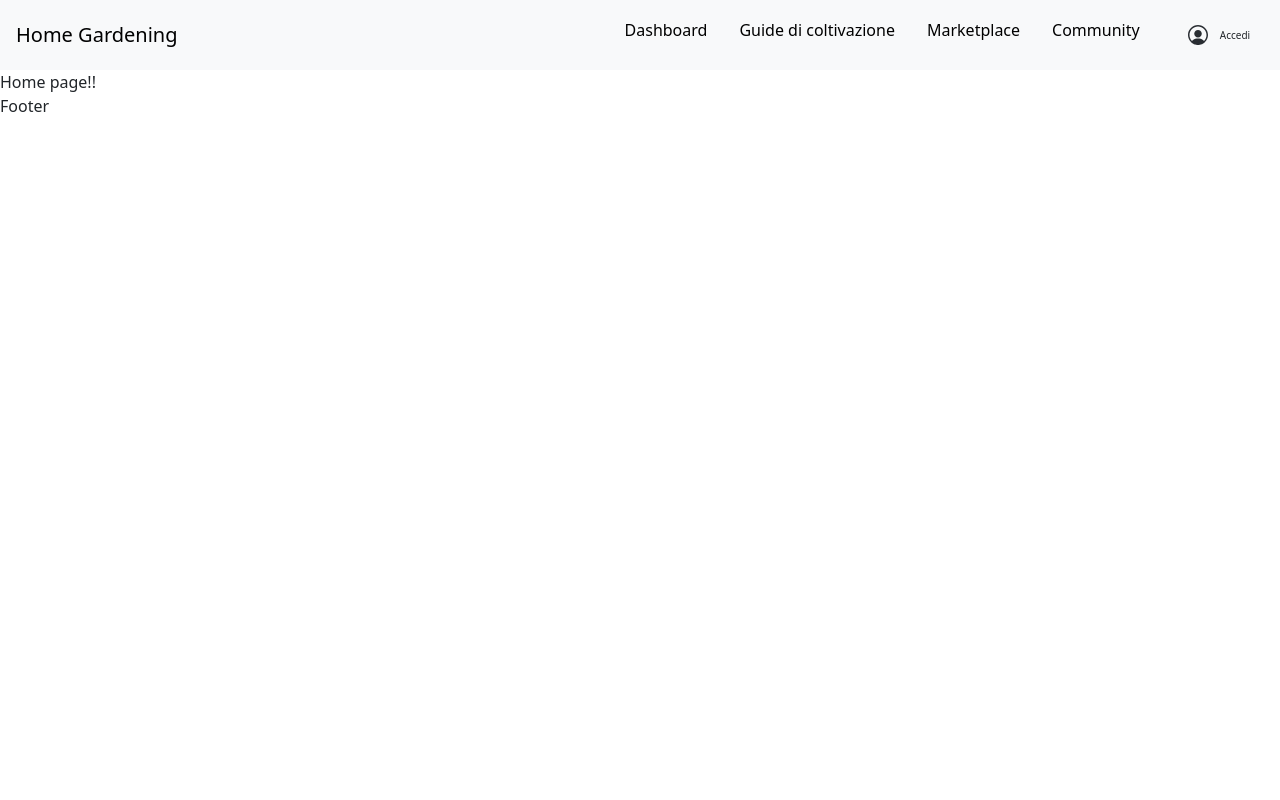
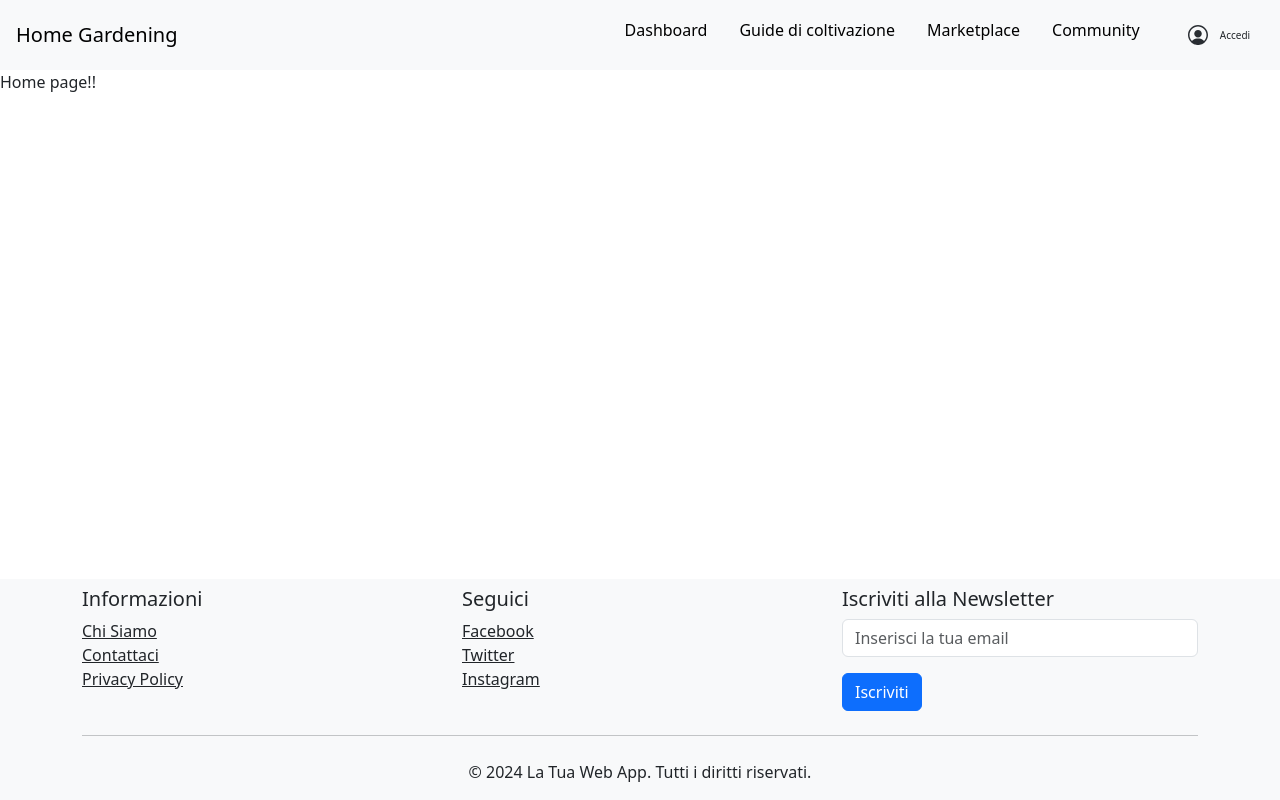
Before and after one commit to gruppo23-code/HomeGardeningDefinitivo, a React (Create React App) app in the folder frontend/: page / in a window 1280 px wide. Built offline with nearby package versions, Linux system fonts and the light colour scheme.

Commit message:
Login/Logout funzionante

```diff
--- a/frontend/package.json
+++ b/frontend/package.json
@@ -10,6 +10,7 @@
     "bootstrap": "^5.3.3",
     "bs-stepper": "^1.7.0",
     "dotenv": "^16.4.5",
+    "js-cookie": "^3.0.5",
     "jwt-decode": "^4.0.0",
     "react": "^18.3.1",
     "react-bootstrap": "^2.10.5",
--- a/frontend/src/App.js
+++ b/frontend/src/App.js
@@ -12,6 +12,7 @@ import Guide from "./pages/guide.jsx";
 import Marketplace from "./pages/marketplace.jsx";
 import Community from "./pages/community.jsx";
 import Home from "./pages/home.jsx";
+import Profilo from "./pages/profilo.jsx";
 
 //Import di componenti
 import Modal from "./Components/modal.jsx";
@@ -61,6 +62,10 @@ const router = createBrowserRouter([
                 path: "/community",
                 element: <Community/>,
             },
+            {
+                path: "/profilo",
+                element: <Profilo/>,
+            },
         ]
     },
     {
--- a/frontend/src/Components/bottone_login.jsx
+++ b/frontend/src/Components/bottone_login.jsx
@@ -1,10 +1,48 @@
 import React, {forwardRef} from "react";
 import profile_img from "../img/profile-circle.svg";
+import Cookies from "js-cookie";
+import {Link} from "react-router-dom";
 
 //forwardRef serve per ereditare la ref dalla pagina in cui è richiamato
 const LoginButton = forwardRef(( props, ref) => {
+    const isLoggedIn = () => {
+        const token = Cookies.get('token'); // Sostituisci 'token' con il nome del tuo cookie
+        return !!token; // Ritorna true se il token esiste, false altrimenti
+    };
+
+    const handleLogout = () => {
+        // Rimuove il token dai cookie
+        Cookies.remove('token');
+        window.location.reload(); // Ricarica la pagina per riflettere il cambiamento
+    };
+
+    // Controlla se l'utente è loggato
+    if (isLoggedIn()) {
+        return(
+            <>
+                <div className="btn-group pb-1">
+                    <Link to={"/Profilo"} className="btn btn-light btn-sm text-decoration-none text-black">
+                        <h6 className="m-0">Profilo</h6>
+                    </Link>
+                    <button type="button" className="btn btn-light btn-sm dropdown-toggle dropdown-toggle-split"
+                            data-bs-toggle="dropdown" aria-expanded="false">
+                        <span className="visually-hidden">Toggle Dropdown</span>
+                    </button>
+                    <ul className="dropdown-menu dropdown-menu-end">
+                        <li>
+                            <a className="dropdown-item text-danger" href="/" onClick={handleLogout}>
+                                Logout
+                            </a>
+                        </li>
+                    </ul>
+                </div>
+            </>
+        ); // Non mostra nulla se l'utente è loggato
+    }
+
     return (
-        <div className="container d-flex justify-content-center align-items-center m-1 w-auto ms-auto btn" data-bs-toggle="modal" data-bs-target="#loginModal" ref={ref}>
+        <div className="container d-flex justify-content-center align-items-center m-1 w-auto ms-auto btn"
+             data-bs-toggle="modal" data-bs-target="#loginModal" ref={ref}>
             <div className="row">
                 <div className="col-6 d-flex align-content-center justify-content-center ps-0 pe-1">
                     <img className="img-fluid mx-auto" src={profile_img} alt="Immagine profilo"/>
@@ -18,5 +56,5 @@ const LoginButton = forwardRef(( props, ref) => {
         </div>
     );
 });
-
+//{isLoggedIn() ? 'Profilo' : 'Accedi'}
 export default LoginButton;
--- a/frontend/src/Components/footer.jsx
+++ b/frontend/src/Components/footer.jsx
@@ -1,11 +1,51 @@
 import React from "react";
+import 'bootstrap/dist/css/bootstrap.min.css';
 
 function Footer() {
     return (
-        <div>
-            Footer
-        </div>
-    )
+        <footer className="footer bg-light text-dark fixed-bottom">
+            <style>
+                {`
+                    body {
+                        padding-bottom: 60px; /* Assicurati che il valore corrisponda all'altezza del footer */
+                    }
+                `}
+            </style>
+            <div className="container pt-2">
+                <div className="row">
+                    <div className="col-md-4">
+                        <h5>Informazioni</h5>
+                        <ul className="list-unstyled">
+                            <li><a href="/about" className="text-dark">Chi Siamo</a></li>
+                            <li><a href="/contact" className="text-dark">Contattaci</a></li>
+                            <li><a href="/privacy" className="text-dark">Privacy Policy</a></li>
+                        </ul>
+                    </div>
+                    <div className="col-md-4">
+                        <h5>Seguici</h5>
+                        <ul className="list-unstyled">
+                            <li><a href="https://facebook.com" className="text-dark" target="_blank" rel="noopener noreferrer">Facebook</a></li>
+                            <li><a href="https://twitter.com" className="text-dark" target="_blank" rel="noopener noreferrer">Twitter</a></li>
+                            <li><a href="https://instagram.com" className="text-dark" target="_blank" rel="noopener noreferrer">Instagram</a></li>
+                        </ul>
+                    </div>
+                    <div className="col-md-4">
+                        <h5>Iscriviti alla Newsletter</h5>
+                        <form>
+                            <div className="mb-3">
+                                <input type="email" placeholder="Inserisci la tua email" className="form-control" required />
+                            </div>
+                            <button type="submit" className="btn btn-primary">Iscriviti</button>
+                        </form>
+                    </div>
+                </div>
+                <hr className="my-4" />
+                <div className="text-center">
+                    <p>&copy; {new Date().getFullYear()} La Tua Web App. Tutti i diritti riservati.</p>
+                </div>
+            </div>
+        </footer>
+    );
 }
 
 export default Footer;
--- a/frontend/src/Components/login_form.jsx
+++ b/frontend/src/Components/login_form.jsx
@@ -1,7 +1,6 @@
 import React, { useRef } from "react";
 import Alert from "./alert.jsx";
 import axios from "axios";
-import {jwtDecode} from "jwt-decode";
 
 function LoginForm() {
     const [alert, setAlert] = React.useState(false);
@@ -24,6 +23,7 @@ function LoginForm() {
 
 
                 setUtente({nome: res.data.nome, cognome: res.data.cognome});
+                window.location.reload();
                 //console.log(utente);
                 console.log(res.data);
             })
--- a/frontend/src/Components/navbar.jsx
+++ b/frontend/src/Components/navbar.jsx
@@ -1,6 +1,7 @@
 import React from "react";
 import LoginButton from './bottone_login.jsx';
 import {Link, useLocation} from "react-router-dom";
+import Cookies from 'js-cookie';
 
 
 function Navbar() {
@@ -19,6 +20,9 @@ function Navbar() {
             }
         }
     }, [location]);
+
+
+
     return (
         <nav className="navbar bg-light"> {/* Navbar */}
             <div className="container-fluid d-flex">
--- /dev/null
+++ b/frontend/src/pages/profilo.jsx
@@ -0,0 +1,11 @@
+import React from "react";
+
+function Profilo() {
+    return (
+        <div>
+            ciao
+        </div>
+    );
+}
+
+export default Profilo;
```
Also changed, not shown: 1 other file (tests, documents, lock files or other folders).
